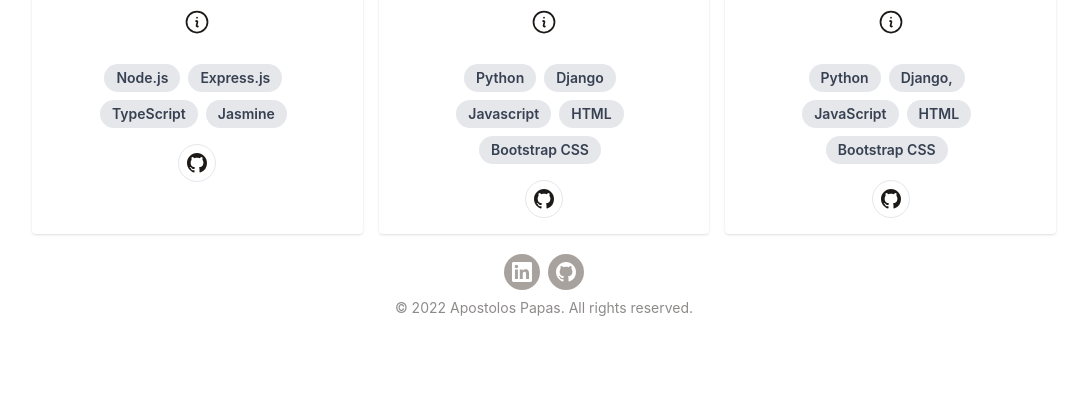
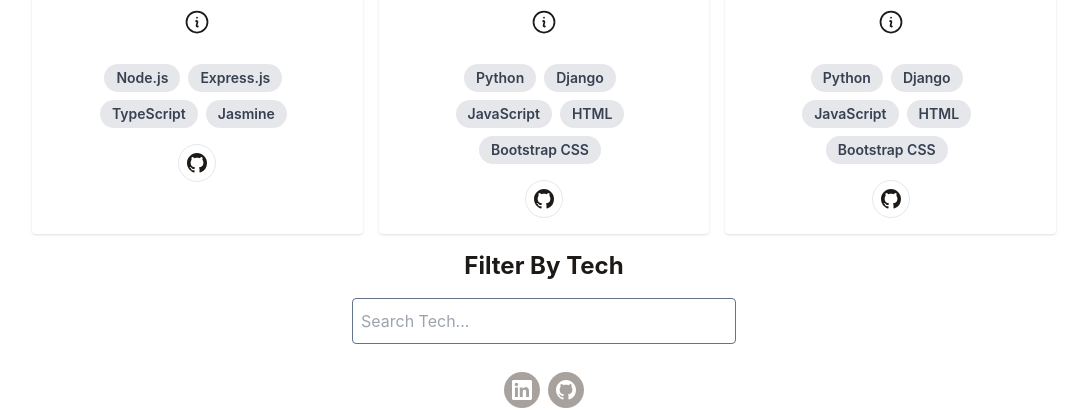
Before and after one commit to DevelopWithAP/portfolio-spa-retired, a React (Vite) app: page / in a window 1280 px wide. Shown: the part 1738-2148 px from the top of the page, without its empty margins (96-1183 px from the left). Before the commit the page ends 2076 px from the top, so only its background shows below. Built offline with nearby package versions, Linux system fonts and the light colour scheme.

Commit message:
Added search capabilities

```diff
--- /dev/null
+++ b/src/Models/Project.ts
@@ -0,0 +1,10 @@
+export interface Project {
+    id: number;
+    title: string;
+    challenge: string;
+    solution: string;
+    features: string;
+    imageUrl: string;
+    stack: string[];
+    link: string;
+};
--- a/src/components/Content/Content.tsx
+++ b/src/components/Content/Content.tsx
@@ -1,11 +1,13 @@
 import Journey from '../Journey/Journey';
 import Projects from '../Projects/Projects';
+import Search from '../Search/Search';
 
 const Content = () => {
   return (
     <div className='container mx-auto text-center'>
       {<Journey />}
       {< Projects />}
+      {<Search />}
     </div>
   );
 };
--- a/src/components/Projects/Projects.tsx
+++ b/src/components/Projects/Projects.tsx
@@ -8,7 +8,7 @@ const Projects = () => {
     <Title children='Developer Projects'/>
     <div className='flex flex-col md:flex-row items-center justify-center'>
       <div className='grid grid-cols-1 md:grid-cols-2 lg:grid-cols-3 gap-4'>
-        {data.map(p =>
+        {data.slice(0,6).map(p =>
            <ProjectItem
            key={p.id}
            id={p.id}
--- /dev/null
+++ b/src/components/Search/Search.tsx
@@ -0,0 +1,32 @@
+import { useState, ChangeEvent } from 'react';
+import Title from '../Title/Title';
+import SearchResults from './SearchResults';
+import * as projects from '../../data/projects';
+
+const PROPS = 'Filter By Tech';
+
+const Search = () => {
+    const data = JSON.parse(JSON.stringify(projects.default));
+
+    const [query, setQuery] = useState<string>('');
+
+    const handleChange = (event: ChangeEvent<HTMLInputElement>) => {
+        setQuery(event.target.value);
+    };
+
+    return (
+        <>
+            <Title children={PROPS} />
+            <div className='flex items-center justify-center flex-col'>
+                <form className="w-full max-w-sm">
+                    <div className="flex items-center border rounded border-slate-500 py-2">
+                        <input className="appearance-none bg-transparent dark:text-slate-400 border-none w-full text-gray-700 mr-3 py-1 px-2 leading-tight focus:outline-none" type="input" placeholder="Search Tech..." onChange={handleChange} />
+                    </div>
+                </form>
+                <SearchResults data={data} query={query} />
+            </div>
+        </>
+    );
+};
+
+export default Search;
--- /dev/null
+++ b/src/components/Search/SearchResults.tsx
@@ -0,0 +1,38 @@
+import { Project } from '../../Models/Project';
+import ProjectInfoItem from '../ProjectItem/ProjectItem';
+
+type SearchResultProps = {
+    data: Project[];
+    query: string;
+};
+
+const SearchResults = ({ data, query }: SearchResultProps): JSX.Element => {
+
+    return (
+        <div className='grid grid-cols-1 md:grid-cols-2 lg:grid-cols-3 gap-4 pt-2'>
+            {data.filter((result: Project) => {
+                if (query === '') {
+                    return;
+                } else if (result.stack.map((entry: string) => entry.toLowerCase().replace('.js', '')).includes(query.toLowerCase())) {
+                    return result;
+                }
+            })
+                .map((result: Project) => (
+                    <ProjectInfoItem
+                        key={result.id}
+                        id={result.id}
+                        title={result.title}
+                        imageUrl={result.imageUrl}
+                        stack={result.stack}
+                        link={result.link}
+                        challenge={result.challenge}
+                        solution={result.solution}
+                        features={result.features}
+                    />
+                ))
+            }
+        </div>
+    );
+};
+
+export default SearchResults;
--- a/src/data/projects.ts
+++ b/src/data/projects.ts
@@ -1,4 +1,5 @@
-export const GITHUB_BASE_URL = 'https://www.github.com/DevelopWithAP';
+const GITHUB_BASE_URL = 'https://www.github.com/DevelopWithAP';
+
 
 export default [
     {
@@ -48,7 +49,7 @@ export default [
         solution: `A Django RESTful client with a vanilla JavaScript UI.`,
         features: `UI is intuitive and updated asynchronously via JavaScript. Data is persisted on the server.`,
         imageUrl: 'https://my-portfolio-static.s3.eu-west-2.amazonaws.com/static/images/mail.png',
-        stack: ['Python', 'Django', 'Javascript', 'HTML', 'Bootstrap CSS'],
+        stack: ['Python', 'Django', 'JavaScript', 'HTML', 'Bootstrap CSS'],
         link: `${GITHUB_BASE_URL}/mail`
     },
     {
@@ -58,7 +59,47 @@ export default [
         solution: `A Django RESTful server with a vanilla JavaScript UI.`,
         features: `Supports all CRUD operations and functionality such as 'liking' a 'post'.`,
         imageUrl: 'https://my-portfolio-static.s3.eu-west-2.amazonaws.com/static/images/network.png',
-        stack: ['Python', 'Django,', 'JavaScript', 'HTML', 'Bootstrap CSS'],
+        stack: ['Python', 'Django', 'JavaScript', 'HTML', 'Bootstrap CSS'],
         link: `${GITHUB_BASE_URL}/network`
+    },
+    {
+        id: 6,
+        title: 'Auction',
+        challenge: `To build a full stack clone of an auction site.`,
+        solution: `A Django MVC.`,
+        features: `Supports all CRUD operations and functionalities such adding to a wishlist, bidding and commenting on an auction item.`,
+        imageUrl: 'https://my-portfolio-static.s3.eu-west-2.amazonaws.com/static/images/commerce.png',
+        stack: ['Python', 'Django', 'HTML', 'Bootstrap CSS'],
+        link: `${GITHUB_BASE_URL}/commerce`
+    },
+    {
+        id: 7,
+        title: 'My Store',
+        challenge: `To build a client for an ecommerce store.`,
+        solution: `An SPA built with Angular.`,
+        features: `A fully responsive UI that allows users to view all products, view product details, add product to their cart.`,
+        imageUrl: 'https://my-portfolio-static.s3.eu-west-2.amazonaws.com/static/images/my_store.png',
+        stack: ['Angular', 'TypeScript', 'HTML', 'Bootstrap CSS'],
+        link: `${GITHUB_BASE_URL}/my-store`
+    },
+    {
+        id: 8,
+        title: 'Quality Control',
+        challenge: `To build an MVP to act as a logbook for Speciality Coffee shops.`,
+        solution: `A Django MVC with a custom admin panel.`,
+        features: `Supports all CRUD operations. Provides enhanced admin features.`,
+        imageUrl: 'https://my-portfolio-static.s3.eu-west-2.amazonaws.com/static/images/calibration.png',
+        stack: ['Python', 'Django', 'HTML', 'Bootstrap CSS', 'PostgreSQL', 'Heroku'],
+        link: `${GITHUB_BASE_URL}/quality_control`
+    },
+    {
+        id: 9,
+        title: 'Hack Assembler',
+        challenge: `To build an assembler for a low level language that runs on the Hack computer.`,
+        solution: 'A functional Python script.',
+        features: 'Accepts input written in the Hack Assembly Language and outputs platform-specific Machine Code',
+        imageUrl: 'https://my-portfolio-static.s3.eu-west-2.amazonaws.com/static/images/hack-assembler-image.png',
+        stack: ['Python'],
+        link: `${GITHUB_BASE_URL}/hack-assembler`
     }
 ];
```
